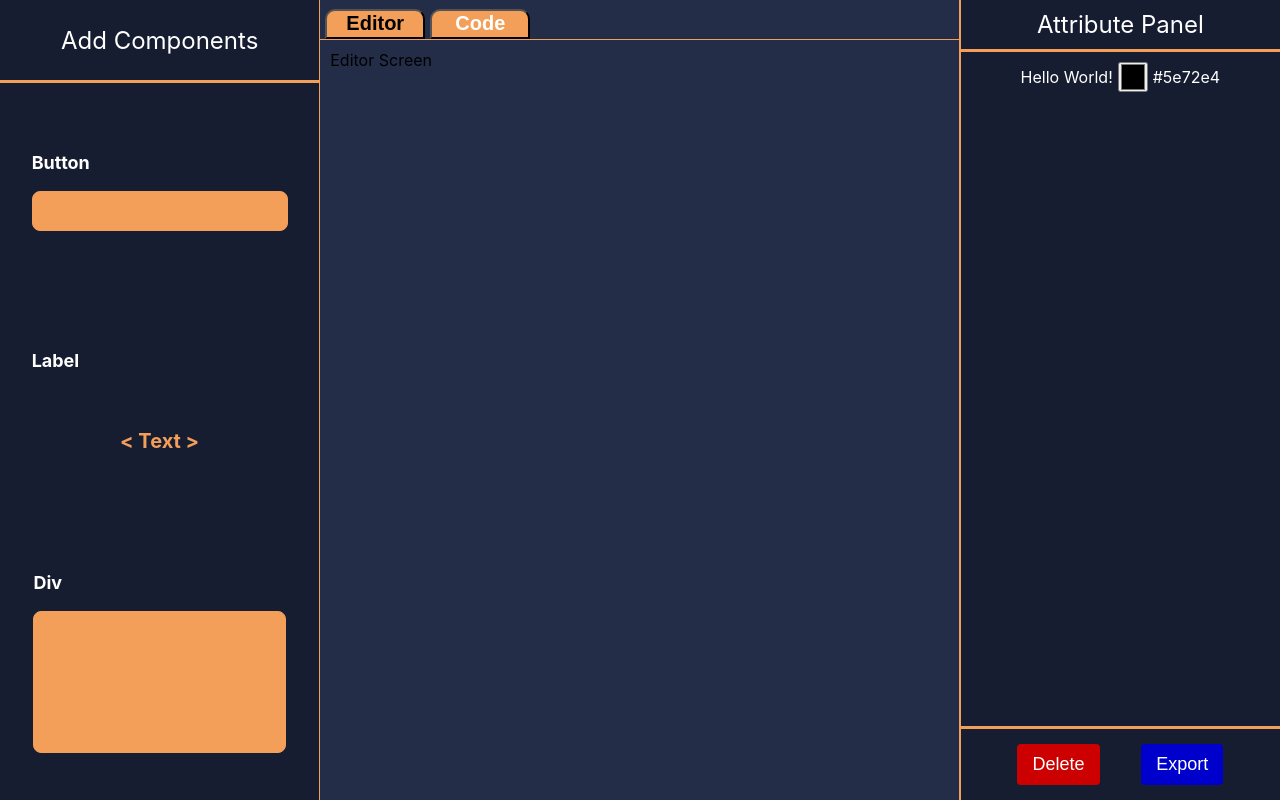
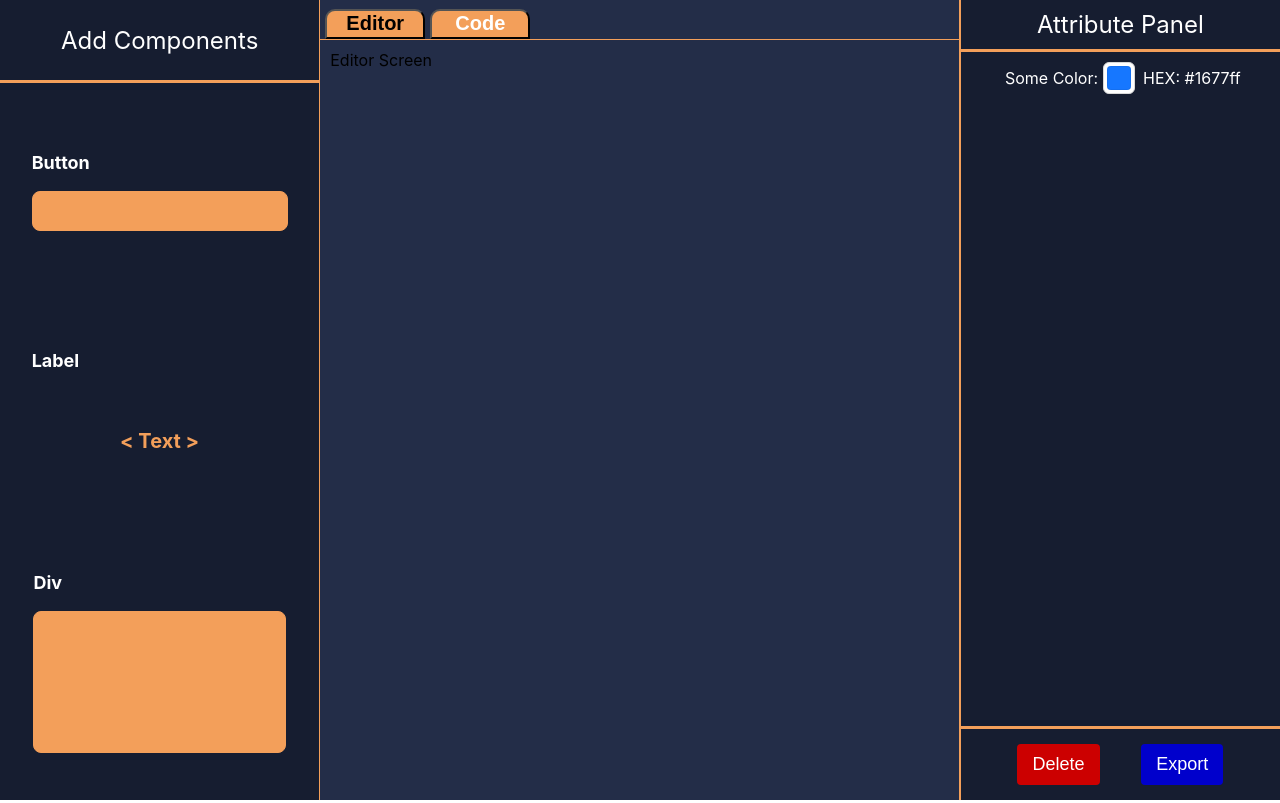
Before and after one commit to markarmanus/Assemblia, a React (Create React App) app in the folder frontend/: page / in a window 1280 px wide. Built offline with nearby package versions, Linux system fonts and the light colour scheme.

Commit message:
installed antd and created color picker component

```diff
--- a/frontend/package.json
+++ b/frontend/package.json
@@ -6,7 +6,11 @@
     "@testing-library/jest-dom": "^5.17.0",
     "@testing-library/react": "^13.4.0",
     "@testing-library/user-event": "^13.5.0",
+<<<<<<< Updated upstream
     "axios": "^1.6.3",
+=======
+    "antd": "^5.12.5",
+>>>>>>> Stashed changes
     "react": "^18.2.0",
     "react-dom": "^18.2.0",
     "react-scripts": "5.0.1",
--- a/frontend/src/AppComponents/AttributesPanel/AttributesPanel.js
+++ b/frontend/src/AppComponents/AttributesPanel/AttributesPanel.js
@@ -103,7 +103,7 @@ function AttributesPanel() {
     <StyledAttributesPanel>
       <PanelTitle>Attribute Panel</PanelTitle>
       <AttributesList>
-        <ColorPicker label={"Hello World!"} />
+        <ColorPicker label={"Some Color:"} onColorChange={console.log} />
         {/* <Dropdown /> */}
       </AttributesList>
       <PanelButtons>
--- a/frontend/src/AppComponents/AttributesPanel/Components/ColorPicker.js
+++ b/frontend/src/AppComponents/AttributesPanel/Components/ColorPicker.js
@@ -1,4 +1,5 @@
-import { useState } from "react";
+import React, { useMemo, useState } from "react";
+import { ColorPicker, Space } from "antd";
 import styled from "styled-components";
 
 const StyledColorPicker = styled.div`
@@ -7,33 +8,28 @@ const StyledColorPicker = styled.div`
   align-items: center;
 `;
 
-const StyledInput = styled.input`
-  // border: 1px solid black;
-  // border-radius: 10px;
-  margin: 0px 5px;
-  width: 30px;
-  height: 30px;
-  // background-color: red;
-  &::-webkit-color-swatch-wrapper {
-    padding: 0;
-  }
-  // &::-webkit-color-swatch {
-  //   border: none;
-  // }
+const StyledLabel = styled.label`
+  margin: 5px;
 `;
 
-function ColorPicker(props) {
-  const [color, setColor] = useState("#5e72e4");
-
-  console.log(color);
+const CPicker = (props) => {
+  const [colorHex, setColorHex] = useState("#1677ff");
+  const [formatHex, setFormatHex] = useState("hex");
+  const hexString = useMemo(() => {
+    const hex = typeof colorHex === "string" ? colorHex : colorHex.toHexString();
+    if (props.onColorChange && hex) props.onColorChange(hex);
+    return hex;
+  }, [colorHex]);
 
   return (
     <StyledColorPicker>
-      <label>{props.label}</label>
-      <StyledInput type="color" value={color.hex} onChange={(e) => setColor(e.target.value)} />
-      <div>{color}</div>
+      <StyledLabel>{props.label}</StyledLabel>
+      <Space>
+        <ColorPicker format={formatHex} value={colorHex} onChangeComplete={setColorHex} onFormatChange={setFormatHex} />
+        <span>HEX: {hexString}</span>
+      </Space>
     </StyledColorPicker>
   );
-}
+};
 
-export default ColorPicker;
+export default CPicker;
```
Also changed, not shown: 1 other file (tests, documents, lock files or other folders).
